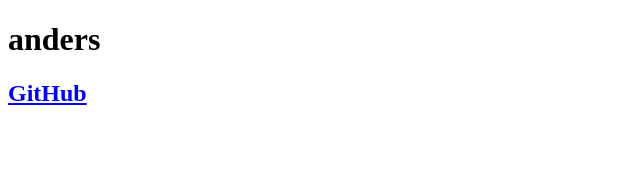
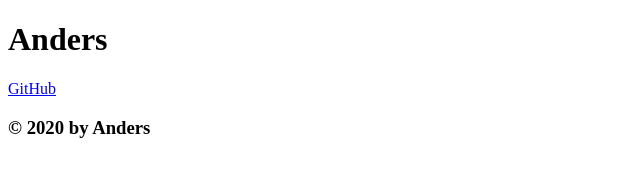
Before and after one commit to Dj-Viking/portfolio-generator, a website: page index.html in a window 1280 px wide. Shown: the whole page, without its empty margins (0-640 px from the left). Drawn offline with Linux system fonts and the light colour scheme.

Commit message:
9.4.4 added more to the page-template.js file and it looks like bootstrap is being used in the module, if I had to guess

```diff
--- a/index.html
+++ b/index.html
@@ -7,11 +7,29 @@
         <meta name="viewport" content="width=device-width, initial-scale=1.0">
         <meta http-equiv="X-UA-Compatible" content="ie=edge">
         <title>Portfolio Demo</title>
+        <!-- <link rel="stylesheet" href="https://stackpath.bootstrapcdn.com/bootstrap/4.3.1/css/bootstrap.min.css" integrity="sha384-ggOyR0iXCbMQv3Xipma34MD+dH/1fQ784/j6cY/iJTQUOhcWr7x9JvoRxT2MZw1T" crossorigin="anonymous"> -->
     </head>
 
     <body>
-        <h1>anders</h1>
-        <h2><a target="_blank" href="https://github.com/dj-viking">GitHub</a></h2>
+        <header>
+            <div class="container flex-row justify-space-between align-center py-3">
+                <h1 class="page-title text-secondary bg-dark py-2 px-3">
+                    Anders
+                </h1>
+                <nav class="flex-row">
+                    <a href="https://github.com/dj-viking" class="ml-2 my-1 px-2 py-1 bg-secondary text-dark">
+                        GitHub
+                    </a>
+                </nav>
+            </div>
+        </header>
+        <main class="container my-5">
+
+        </main>
+        <footer class="container text-center py-3">
+            <h3 class="text-dark">
+                &copy; 2020 by Anders
+            </h3>
+        </footer>
     </body>
-
 </html>
```
Also changed, not shown: page-template.js (+21 -3 lines).
